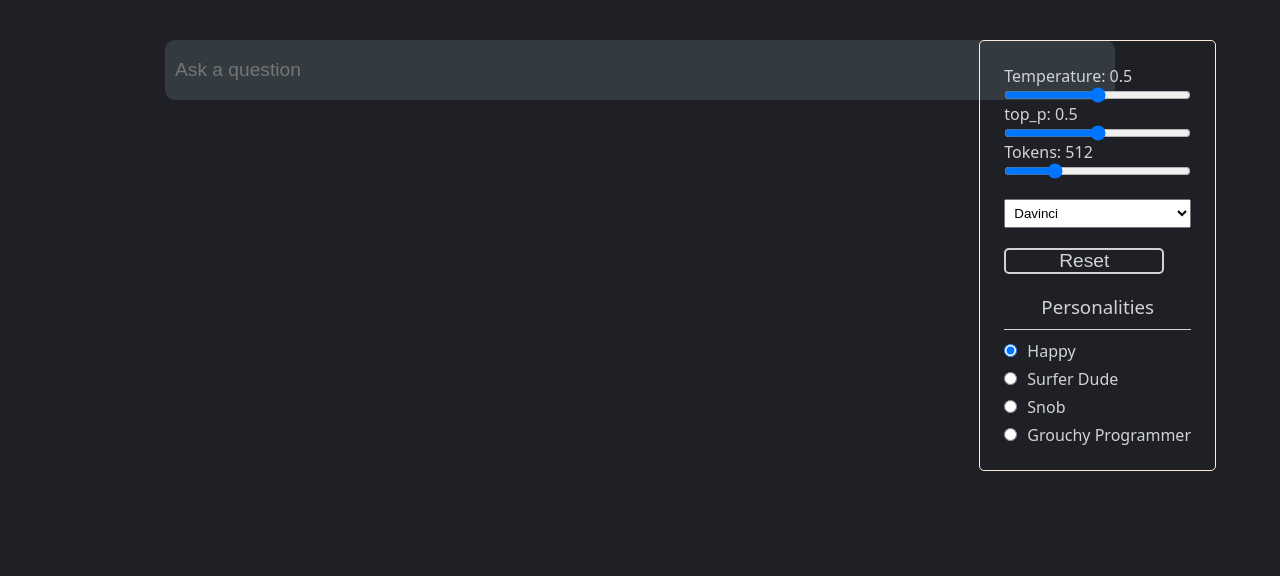
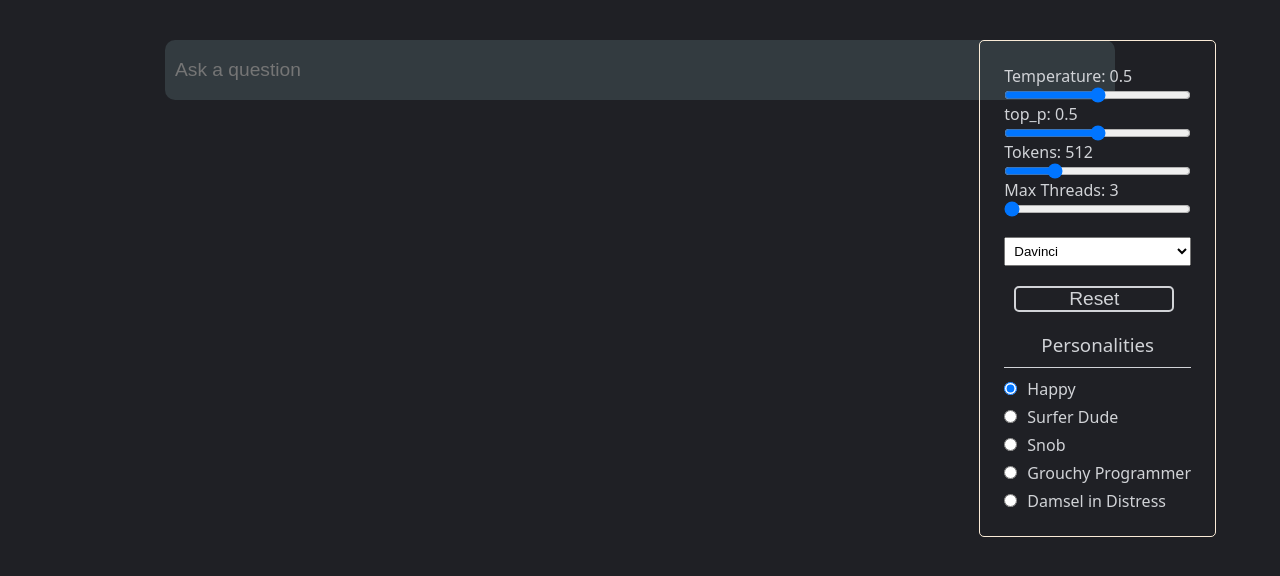
Before and after one commit to jas3333/GPT-Helper, a React (Create React App) app in the folder client/: page / in a window 1280 px wide. Shown: the top 576 px of the page. Built offline with nearby package versions, Linux system fonts and the light colour scheme.

Commit message:
Created a thread slider that controls the memory size of the bot

```diff
--- a/client/src/components/PromptController.js
+++ b/client/src/components/PromptController.js
@@ -10,10 +10,12 @@ const PromptController = ({
     setPersona,
     persona,
     personas,
+    setThreadSize,
+    threadSize,
 }) => {
     return (
-        <div className='settings'>
-            <form className='container-col'>
+        <div className='settings '>
+            <form className='container-col '>
                 <label htmlFor='temperature'>{`Temperature: ${temperature}`}</label>
                 <input
                     type='range'
@@ -46,6 +48,17 @@ const PromptController = ({
                     onChange={(event) => setTokens(event.target.value)}
                     title='Sets max_token parameter in the api call. GPT will not generate more than the set tokens. This setting does not stop requests at the set tokens.'
                 />
+                <label>{`Max Threads: ${threadSize}`}</label>
+                <input
+                    type='range'
+                    name='tokens'
+                    value={threadSize}
+                    min='3'
+                    max='10'
+                    step='1'
+                    onChange={(event) => setThreadSize(event.target.value)}
+                    title='Sets the max thread size. This will set how large the chat bots memory can be.'
+                />
                 <select
                     className='mg-top-md pad-sm'
                     onChange={(event) => setSelectedModel(event.target.value)}
@@ -59,7 +72,7 @@ const PromptController = ({
                 </select>
             </form>
             <button
-                className='btn mg-top-md'
+                className='btn mg-top-md mg-left-sm'
                 title='Reset the conversation thread. As the conversation gets bigger, so will the token requirements.'
                 onClick={() => setConversation('')}
             >
@@ -96,7 +109,7 @@ const PromptController = ({
                     type='radio'
                     name='happy'
                     value={personas.snob}
-                    className='radio mg-top-sm'
+                    className='mg-top-sm'
                     checked={persona === personas.snob}
                     onChange={(event) => setPersona(event.target.value)}
                 />
@@ -116,6 +129,18 @@ const PromptController = ({
                     Grouchy Programmer
                 </label>
                 <br />
+                <input
+                    type='radio'
+                    name='happy'
+                    value={personas.damsel}
+                    className='radio mg-top-sm'
+                    checked={persona === personas.damsel}
+                    onChange={(event) => setPersona(event.target.value)}
+                />
+                <label htmlFor='happy' className='mg-left-sm'>
+                    Damsel in Distress
+                </label>
+                <br />
             </div>
         </div>
     );
--- a/client/src/index.css
+++ b/client/src/index.css
@@ -116,6 +116,11 @@ p {
     outline-style: none;
 }
 
+input[type='radio'] {
+    padding: 15px;
+    border-radius: 15px;
+}
+
 .input-checkbox {
     width: 50px;
 }
@@ -193,6 +198,9 @@ a:hover {
 .btn:hover {
     background-color: var(--fc-light);
     color: var(--background-dark);
+}
+.btn:active {
+    transform: scale(0.98);
 }
 .btn-details {
     border: solid 2px var(--btn-color);
--- a/client/src/pages/Home.js
+++ b/client/src/pages/Home.js
@@ -13,6 +13,7 @@ const Home = () => {
         surfer: 'Respond like a california surfer.',
         grouch: 'Respond like a grouchy old programmer.',
         snob: 'Respond like a snob.',
+        damsel: 'Respond like a damsel in distress.',
     };
 
     // Values for PromptController
@@ -21,6 +22,7 @@ const Home = () => {
     const [nucleus, setNucleus] = useState(0.5);
     const [selectedModel, setSelectedModel] = useState('text-davinci-003');
     const [persona, setPersona] = useState(personas.happy);
+    const [threadSize, setThreadSize] = useState(3);
 
     // Values for Prompt
     const [question, setQuestion] = useState('');
@@ -44,6 +46,7 @@ const Home = () => {
         };
         const promptData = {
             model: selectedModel,
+
             prompt: `${promptOptions}${conversation}\nQ:${question}`,
             top_p: Number(nucleus),
             max_tokens: Number(tokens),
@@ -52,7 +55,6 @@ const Home = () => {
             stream: false,
             logprobs: null,
         };
-        console.log(promptOptions);
 
         try {
             const response = await axios.post('https://api.openai.com/v1/completions', promptData, options);
@@ -61,13 +63,10 @@ const Home = () => {
                 promptQuestion: question,
                 totalTokens: response.data.usage.total_tokens,
             };
-
-            console.log(response);
             console.log(chatResponse);
 
             // Allows the bot to remember previous questions
-            setConversation(`${conversation}\n${question}\n${newChat.botResponse}`);
-            console.log(conversation);
+            console.log('Conversation', conversation);
             setQuestion('');
             setLoading(false);
             setChatResponse([...chatResponse, newChat]);
@@ -81,6 +80,18 @@ const Home = () => {
     useEffect(() => {
         window.scrollTo(0, document.body.scrollHeight);
     }, [chatResponse]);
+
+    useEffect(() => {
+        if (chatResponse.length > threadSize) {
+            // Create a new array using the spread operator
+            const newArray = [...chatResponse];
+            // Use the splice method to remove excess elements from the array
+            newArray.splice(0, newArray.length - threadSize);
+            setConversation(newArray.map((chat) => `${chat.promptQuestion}\n${chat.botResponse}\n`));
+        } else {
+            setConversation(chatResponse.map((chat) => `${chat.promptQuestion}\n${chat.botResponse}\n`));
+        }
+    }, [chatResponse, threadSize]);
 
     // Props for Prompt component
     const forPrompt = { question, setQuestion, onSubmit, loading };
@@ -98,6 +109,8 @@ const Home = () => {
         setPersona,
         persona,
         personas,
+        setThreadSize,
+        threadSize,
     };
 
     return (
```
